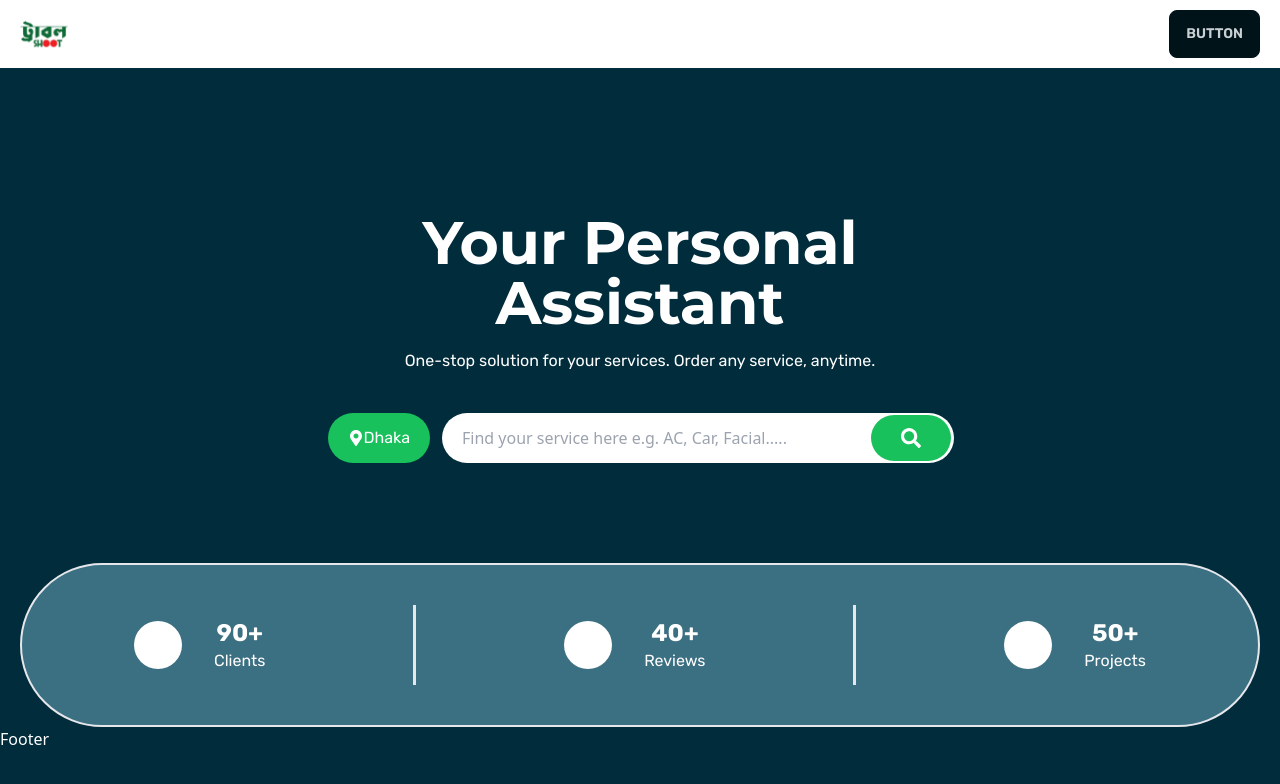
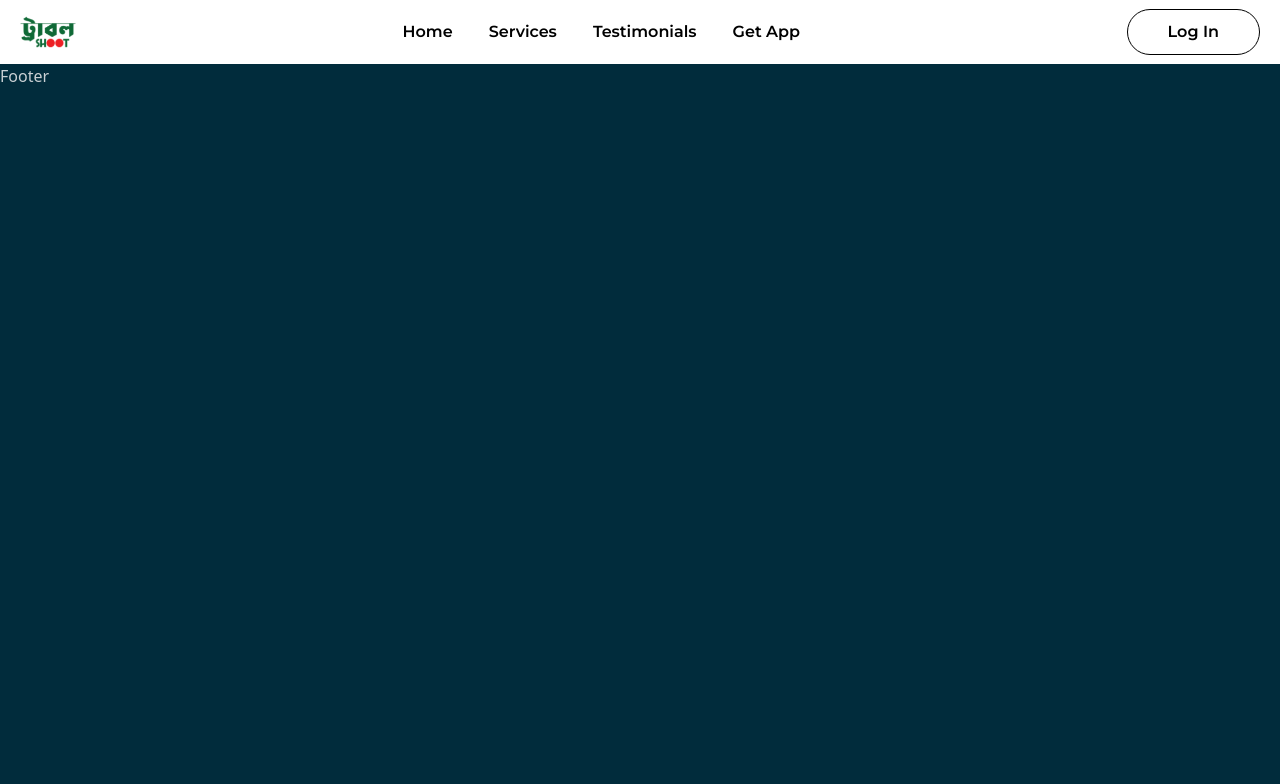
Before and after one commit to showrove-roy/troubleshoot, a React (Vite) app: page / in a window 1280 px wide. Shown: the top 784 px of the page. Built offline with nearby package versions, Linux system fonts and the light colour scheme.

Commit message:
navbar complate

```diff
--- a/src/Components/Header/Header.jsx
+++ b/src/Components/Header/Header.jsx
@@ -1,68 +1,96 @@
 import { Link } from "react-router-dom";
+import { HiMenu } from "react-icons/hi";
+import { HiX } from "react-icons/hi";
+import { useEffect, useState } from "react";
 
 export const Header = () => {
-  return (
-    <header id='header' className='bg-white'>
-      <nav className='navbar bg-white maxW '>
-        <div className='navbar-start '>
-          <div className='dropdown'>
-            <label tabIndex={0} className='btn btn-ghost lg:hidden'>
-              <svg
-                xmlns='http://www.w3.org/2000/svg'
-                className='h-5 w-5'
-                fill='none'
-                viewBox='0 0 24 24'
-                stroke='currentColor'>
-                <path
-                  strokeLinecap='round'
-                  strokeLinejoin='round'
-                  strokeWidth='2'
-                  d='M4 6h16M4 12h8m-8 6h16'
-                />
-              </svg>
-            </label>
-            <ul
-              tabIndex={0}
-              className='menu menu-sm dropdown-content mt-3 z-[1] p-2 shadow  rounded-box w-52'>
+  const [open, setOpen] = useState(false);
+  useEffect(() => {
+    window.addEventListener(
+      "resize",
+      () => window.innerWidth >= 768 && setOpen(false)
+    );
+  }, []);
+
+  // body screen scroll disabled
+  useEffect(() => {
+    if (open === false) {
+      document.body.style.overflow = "unset";
+    } else {
+      document.body.style.overflow = "hidden";
+    }
+  }, [open]);
+  const menulist = (
+    <>
       <li>
-                <a>Item 1</a>
+        <Link to='/'>Home</Link>
       </li>
       <li>
-                <a>Parent</a>
-                <ul className='p-2'>
-                  <li>
-                    <a>Submenu 1</a>
+        <Link to='/'>Services</Link>
       </li>
       <li>
-                    <a>Submenu 2</a>
-                  </li>
-                </ul>
+        <Link to='/'>Testimonials</Link>
       </li>
       <li>
-                <a>Item 3</a>
+        <Link to='/'>Get App</Link>
       </li>
+    </>
+  );
+  return (
+    <nav className='bg-white text-black fontMont relative'>
+      <div className='maxW py-1'>
+        <div className='flex justify-between items-center'>
+          {/* start section */}
+          <div className=''>
+            <div className='md:h-14 h-10'>
+              {/* logo */}
+              <Link to='/'>
+                <img
+                  className='h-full w-full'
+                  src='/public/images/Logo.png'
+                  alt=''
+                />
+              </Link>
+            </div>
+          </div>
+
+          {/* Center section  */}
+          <div className='hidden md:block'>
+            <ul className='menulist flex gap-3'>{menulist}</ul>
+          </div>
+
+          {/* End section  */}
+          <div className='flex justify-center items-center gap-3'>
+            <button className='rounded-full md:px-10 px-6 md:py-[10px] py-[6px] md:text-base text-sm border border-black font-semibold hover:text-white hover:border-primary duration-300 hover:scale-95 hover:bg-primary'>
+              Log In
+            </button>
+
+            {/* responsive menu icon toggle */}
+            <div className='md:hidden block'>
+              {open ? (
+                <HiX
+                  className='text-2xl text-black'
+                  onClick={() => setOpen(!open)}
+                />
+              ) : (
+                <HiMenu
+                  className='text-2xl text-black'
+                  onClick={() => setOpen(!open)}
+                />
+              )}
+            </div>
+          </div>
+        </div>
+      </div>
+      {open && (
+        <div className='max-h-screen bg-white border-t-2 border-primary w-full absolute left-0 bottom-0-0 overflow-y-auto'>
+          <div className=''>
+            <ul className='menulist flex flex-col justify-center items-center gap-4 h-screen py-28'>
+              {menulist}
             </ul>
           </div>
-          <Link to='/'>
-            {/* LOGO */}
-            <img className='h-12' src='/public/images/Logo.png' alt='' />
-          </Link>
         </div>
-        <div className='navbar-center hidden lg:flex '>
-          <ul className='menu menu-horizontal px-1 '>
-            <li>
-              <a>Item 1</a>
-            </li>
-
-            <li>
-              <a>Item 3</a>
-            </li>
-          </ul>
-        </div>
-        <div className='navbar-end '>
-          <a className='btn'>Button</a>
-        </div>
+      )}
     </nav>
-    </header>
   );
 };
--- a/src/Pages/Home/Home.jsx
+++ b/src/Pages/Home/Home.jsx
@@ -6,7 +6,7 @@ export const Home = () => {
 
   return (
     <div className="maxW">
-      <Banner />
+      {/* <Banner /> */}
     </div>
   )
 }
--- a/src/index.css
+++ b/src/index.css
@@ -7,11 +7,11 @@
 * {
   margin: 0;
   padding: 0;
-  color: #ffffff;
 }
 
 html {
   background: #012c3b;
+  color: #ffffff;
 }
 
 @layer base {
@@ -21,12 +21,14 @@ html {
   h4,
   h5,
   h6 {
-    font-family: "Montserrat", sans-serif;
+    font-family: "Montserrat", sans-serif !important;
+    color: #ffffff;
   }
   p,
   span,
   a {
     font-family: "Rubik", sans-serif;
+    color: #ffffff;
   }
 }
 
@@ -37,10 +39,11 @@ html {
   .maxW {
     @apply max-w-7xl px-2 md:px-5 mx-auto;
   }
-  #header .navbar div,
-  ul,
-  li,
-  a {
-    @apply bg-white;
+
+  .fontMont {
+    font-family: "Montserrat", sans-serif !important;
+  }
+  .menulist li a{
+    @apply text-black fontMont text-base font-semibold hover:text-white hover:bg-primary px-3 py-2 rounded duration-200;
   }
 }
--- a/tailwind.config.js
+++ b/tailwind.config.js
@@ -2,7 +2,19 @@
 export default {
   content: ["./index.html", "./src/**/*.{js,ts,jsx,tsx}"],
   theme: {
-    extend: {},
+    extend: {
+      colors:{
+        "primary": "#18C15C",
+        "secondary": "#3A6D81",
+        "accent": "#1FB2A6",
+        "neutral": "#011736",
+        "gray1": "#FFFFFFA6",
+        "gray2": "#FFFFFFB2",
+        "gray3": "#FFFFFFE5",
+        "gray4": "#828282",
+        "gray5": "#1B1B1C",
+      }
+    },
   },
   daisyui: {
     themes: [
```
Lines whose indentation alone changed are shown as unchanged.
